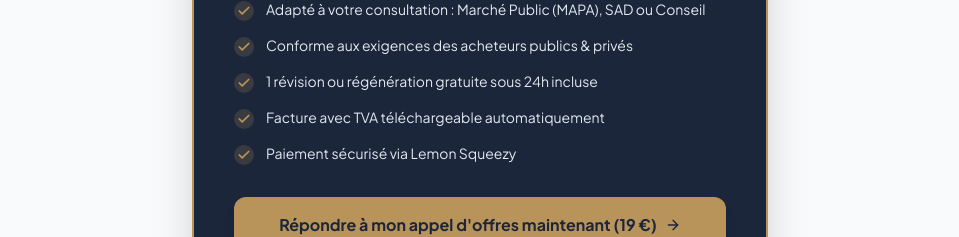
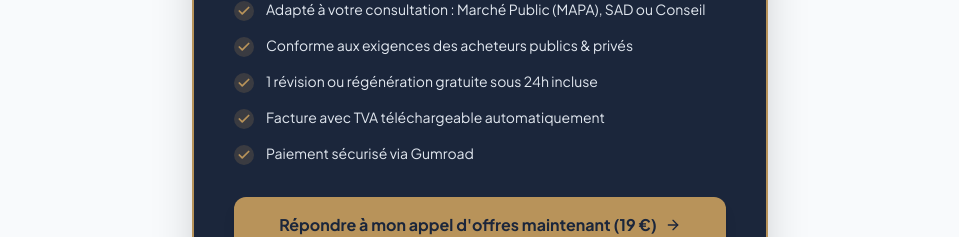
Before and after one commit to OMARMARCO23/DeliverableEngine, a React (Vite) app: page / in a window 1280 px wide. Shown: the part 9653-9890 px from the top of the page, without its empty margins (160-1119 px from the left). Built offline with nearby package versions, Linux system fonts and the light colour scheme; no server answers; a web font is replaced by a local one.

Commit message:
Change payment provider from Lemon Squeezy to Gumroad

```diff
--- a/src/data.ts
+++ b/src/data.ts
@@ -76,7 +76,7 @@ export const PRICING_DATA: PricingTier[] = [
       'Conforme aux exigences des acheteurs publics & privés',
       '1 révision ou régénération gratuite sous 24h incluse',
       'Facture avec TVA téléchargeable automatiquement',
-      'Paiement sécurisé via Lemon Squeezy'
+      'Paiement sécurisé via Gumroad'
     ],
     ctaText: "Répondre à mon appel d'offres maintenant (19 €)",
     recommended: true
```
